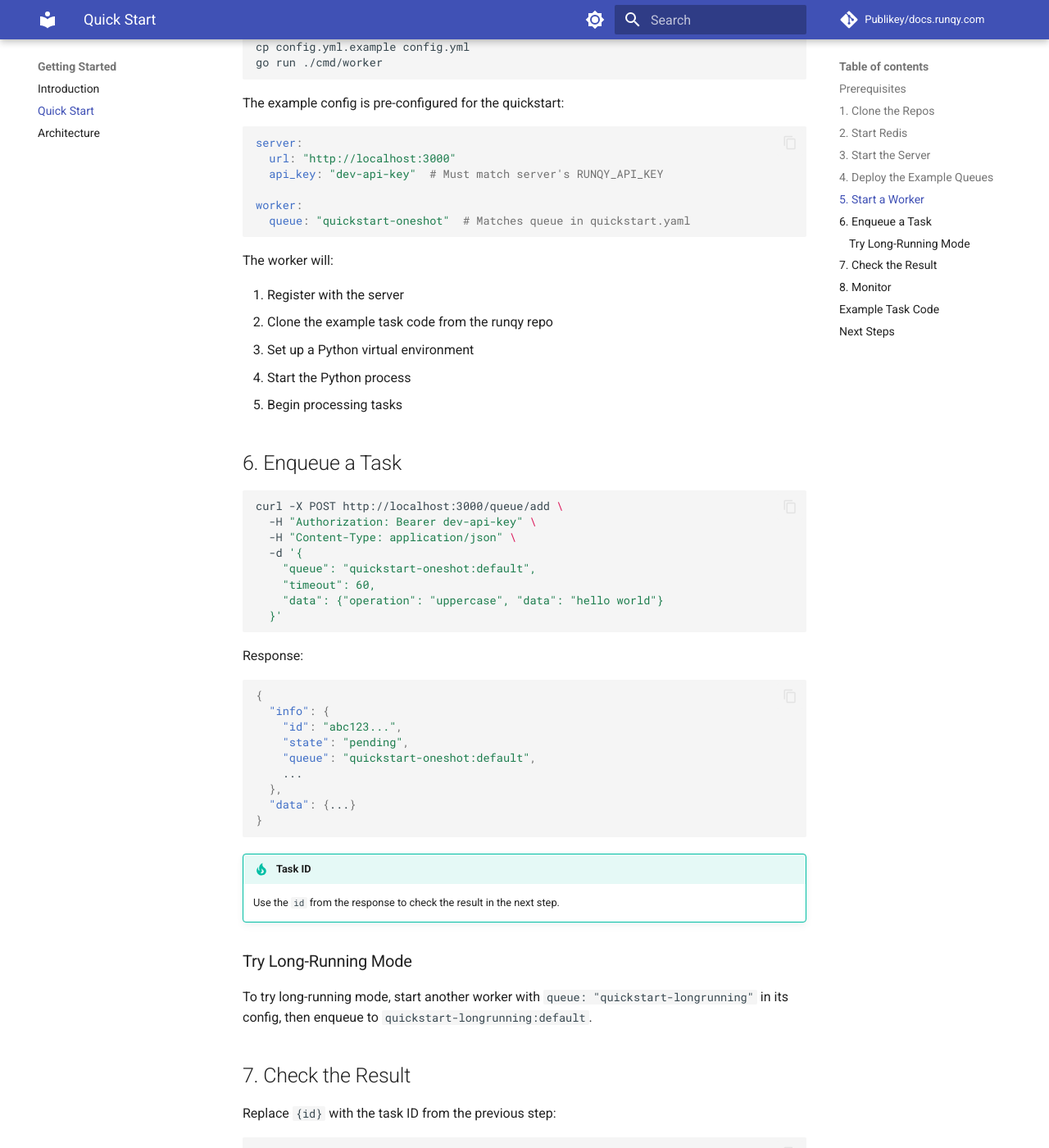
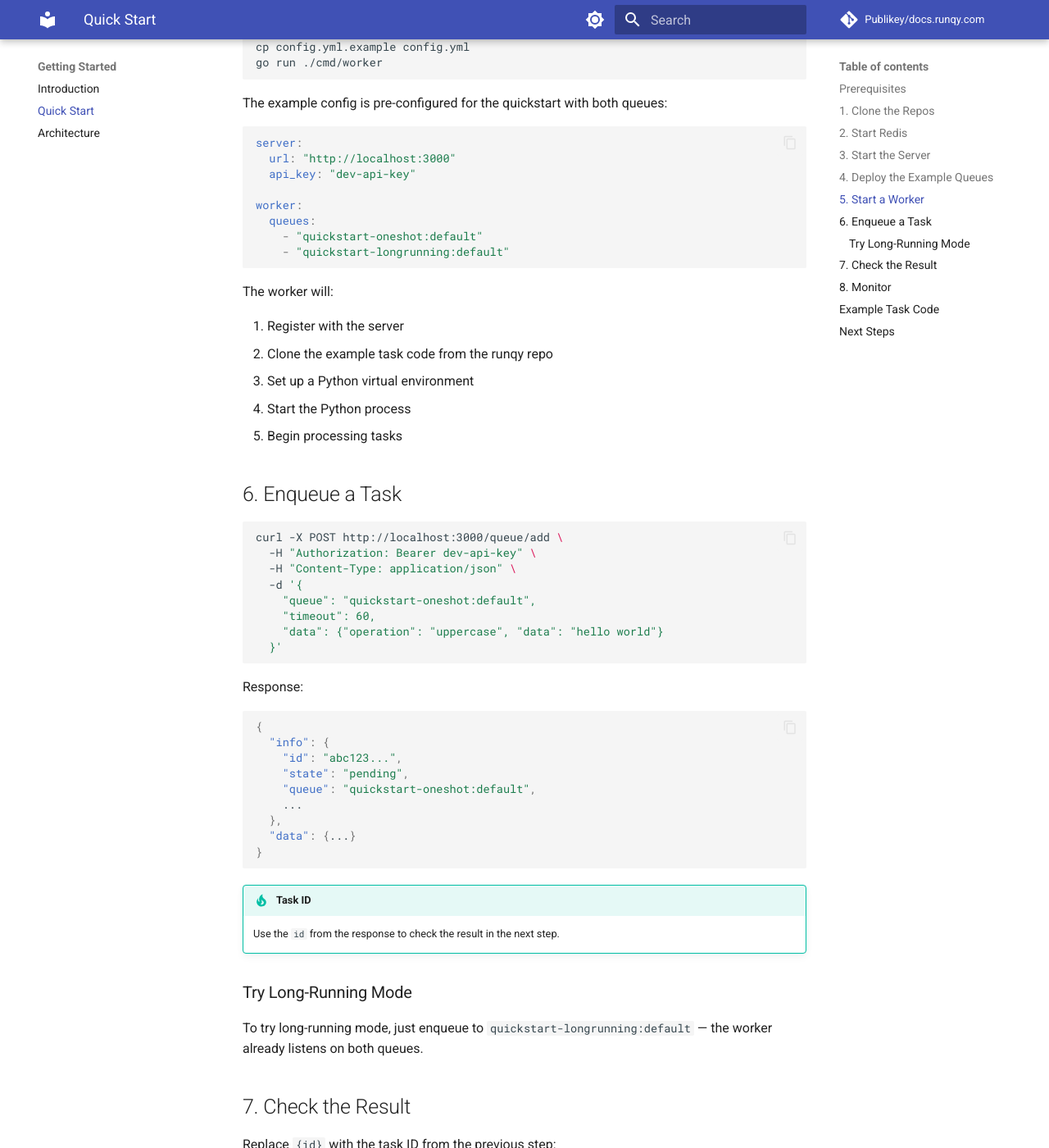
Before and after one commit to Publikey/docs.runqy.com, an MkDocs documentation site: the page built from docs/getting-started/quickstart.md, in a window 1280 px wide and 1400 px high, scrolled down 1606 px. Shown: the whole window at 82% size. Built offline with MkDocs 1.6.1 and Material for MkDocs 9.7.7, drawn with Linux system fonts in a browser that asks for light colours; comment, search, counter and statistics services are not loaded.

Commit message:
Fix: quickstart

````diff
--- a/docs/getting-started/quickstart.md
+++ b/docs/getting-started/quickstart.md
@@ -63,15 +63,17 @@ cp config.yml.example config.yml
 go run ./cmd/worker
 ```
 
-The example config is pre-configured for the quickstart:
+The example config is pre-configured for the quickstart with both queues:
 
 ```yaml
 server:
   url: "http://localhost:3000"
-  api_key: "dev-api-key"  # Must match server's RUNQY_API_KEY
+  api_key: "dev-api-key"
 
 worker:
-  queue: "quickstart-oneshot"  # Matches queue in quickstart.yaml
+  queues:
+    - "quickstart-oneshot:default"
+    - "quickstart-longrunning:default"
 ```
 
 The worker will:
@@ -114,7 +116,7 @@ Response:
 
 ### Try Long-Running Mode
 
-To try long-running mode, start another worker with `queue: "quickstart-longrunning"` in its config, then enqueue to `quickstart-longrunning:default`.
+To try long-running mode, just enqueue to `quickstart-longrunning:default` — the worker already listens on both queues.
 
 ## 7. Check the Result
 
````
